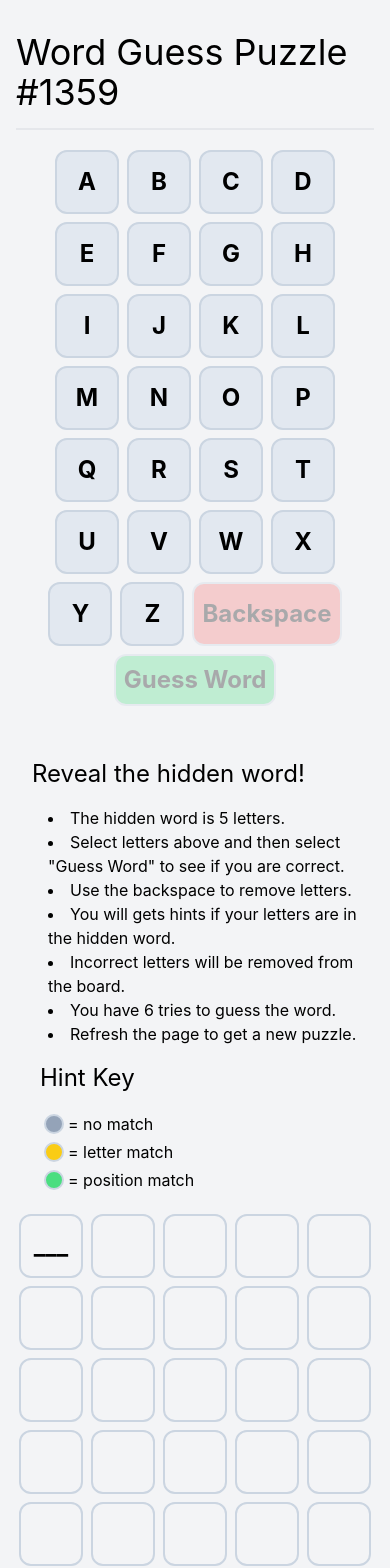
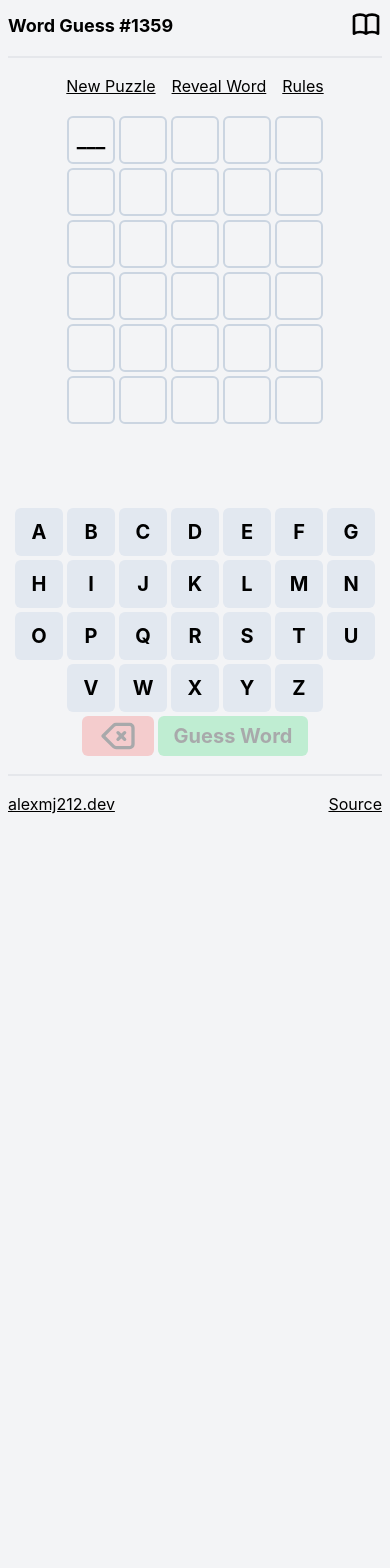
Before and after one commit to alexmj212/word-guess, a React (Create React App) app: page / in a window 390 px wide. Shown: the top 1568 px of the page. After the commit the page ends 844 px from the top, so only its background shows below. Built offline with nearby package versions, Linux system fonts and the light colour scheme.

Commit message:
rules modal, style fixes, mobile fixes

```diff
--- a/package.json
+++ b/package.json
@@ -4,6 +4,8 @@
   "private": true,
   "homepage": "https://alexmj212.dev/word-guess",
   "dependencies": {
+    "@headlessui/react": "^1.4.2",
+    "@heroicons/react": "^1.0.5",
     "@testing-library/jest-dom": "^5.16.1",
     "@testing-library/react": "^12.1.2",
     "@testing-library/user-event": "^13.5.0",
--- a/src/App.css
+++ b/src/App.css
@@ -9,7 +9,7 @@ body {
 
 .button {
   @apply flex justify-center items-center;
-  @apply text-2xl border-2 rounded-xl m-1 p-2 font-bold border-slate-300 dark:border-slate-500;
+  @apply text-xl rounded-md m-[2px] px-4 font-bold ;
   @apply hover:shadow-md;
   @apply hover:border-slate-500 dark:hover:border-slate-100;
   @apply disabled:opacity-30 hover:disabled:border-slate-400;
@@ -21,15 +21,18 @@ body {
   @apply bg-slate-200;
   @apply hover:bg-slate-100;
   @apply dark:bg-slate-700 dark:hover:bg-slate-600;
-  @apply w-16 h-16;
+  @apply w-12 h-12;
+  @apply md:w-14 md:h-14;
 }
 
 .guess-box {
-  @apply w-16 h-16;
+  @apply border-2 border-slate-300 dark:border-slate-500;
+  @apply w-12 h-12;
+  @apply md:w-14 md:h-14;
 }
 
 .no-match {
-  @apply bg-slate-400 dark:bg-slate-500;
+  @apply bg-slate-300 dark:bg-slate-800;
 }
 
 .contain-match {
@@ -37,5 +40,5 @@ body {
 }
 
 .position-match {
-  @apply bg-green-400 dark:bg-green-700;
+  @apply bg-green-500 dark:bg-green-700;
 }
--- a/src/App.tsx
+++ b/src/App.tsx
@@ -1,11 +1,14 @@
 import React, { useEffect, useState } from "react";
 import "./App.css";
+import Modal from "./Modal";
 import { guessWords, validWords } from "./wordList";
+import { BackspaceIcon, BookOpenIcon } from "@heroicons/react/outline";
 
 type LetterState = {
   letter: string;
   containMatch: boolean;
   positionMatch: boolean;
+  noMatch: boolean;
   disabled: boolean;
 };
 
@@ -22,10 +25,12 @@ function App() {
   const [showError, setShowError] = useState<boolean>(false);
   const [showSuccess, setShowSuccess] = useState<boolean>(false);
   const [showFail, setShowFail] = useState<boolean>(false);
+  const [openRulesModal, setOpenRulesModal] = useState<boolean>(false);
   const blankLetter: LetterState = {
     letter: "",
     containMatch: false,
     positionMatch: false,
+    noMatch: false,
     disabled: false,
   };
 
@@ -112,7 +117,7 @@ function App() {
       } else {
         const letterOption = letterOptions.find((letterOption: LetterState) => letterOption.letter === letter);
         if (letterOption) {
-          letterOption.disabled = true;
+          letterOption.noMatch = true;
         }
       }
     });
@@ -137,7 +142,9 @@ function App() {
   };
 
   const determineLetterClass = (letterState: LetterState) => {
-    if (letterState.containMatch && !letterState.positionMatch) {
+    if (letterState.noMatch && !letterState.positionMatch && !letterState.containMatch) {
+      return "no-match";
+    } else if (letterState.containMatch && !letterState.positionMatch) {
       return "contain-match";
     } else if (letterState.containMatch && letterState.positionMatch) {
       return "position-match";
@@ -148,63 +155,28 @@ function App() {
 
   return (
     <div className="w-full h-full">
-      <div className="w-full max-w-4xl mx-auto my-8 px-4">
-        <h1 className="text-4xl border-b-2 pb-4">Word Guess Puzzle #{validWords.indexOf(goalWord.toLocaleLowerCase())}</h1>
-        <div className="my-4 mx-auto max-w-2xl flex flex-col justify-center">
-          <div className="flex flex-col">
-            <div className="flex flex-row flex-wrap mb-4 justify-center">
-              {letterOptions.map((letter) => {
-                return (
-                  <button key={letter.letter} onClick={() => onSelect(letter.letter)} value={letter.letter} className={`button letter-option ${determineLetterClass(letter)}`} disabled={letter.disabled || showSuccess || showFail}>
-                    {letter.letter}
-                  </button>
-                );
-              })}
-              <button className="button bg-red-400 dark:bg-red-700" onClick={onBackspace} disabled={showSuccess || showFail || disableBackspace}>
-                Backspace
+      <div className="w-full max-w-4xl mx-auto my-2 px-2 sm:my-4 sm:px-4">
+        <div className="flex flex-row justify-between items-end border-b-2 pb-4">
+          <h1 className="text-lg md:text-4xl font-bold">Word Guess #{validWords.indexOf(goalWord.toLocaleLowerCase())}</h1>
+          <ul>
+            <li>
+              <button title="Rules" onClick={() => setOpenRulesModal(true)}>
+                <BookOpenIcon className="w-8 h-8 inline-block" />
               </button>
-              <button className="button bg-green-400 dark:bg-green-700" onClick={onSubmit} disabled={disableSubmit}>
-                Guess Word
-              </button>
-            </div>
-            <div className="flex flex-col justify-center items-center">
-              {showError && <div className="button bg-yellow-400 dark:bg-yellow-700">{guessedWord} is not a word!</div>}
-              {showFail && <div className="button bg-red-400 dark:bg-red-700">Sorry! The word was {goalWord}</div>}
-              {showSuccess && <div className="button bg-green-400 dark:bg-green-700">Congrats! The word is {goalWord}!</div>}
-              {(showFail || showSuccess) && (
-                <div className="underline cursor-pointer" onClick={() => window.location.reload()}>
-                  Try another?
-                </div>
-              )}
-            </div>
-          </div>
+            </li>
+          </ul>
         </div>
-        <div className="flex flex-wrap justify-center">
-          <div className="flex flex-col flex-wrap flex-1 p-4 basis-1/2">
-            <div className="flex flex-col mb-4">
-              <h2 className="text-2xl mb-4">Reveal the hidden word!</h2>
-              <ul className="list-disc list-inside pl-4">
-                <li>The hidden word is 5 letters.</li>
-                <li>Select letters above and then select "Guess Word" to see if you are correct.</li>
-                <li>Use the backspace to remove letters.</li>
-                <li>You will gets hints if your letters are in the hidden word.</li>
-                <li>Incorrect letters will be removed from the board.</li>
-                <li>You have 6 tries to guess the word.</li>
-                <li>Refresh the page to get a new puzzle.</li>
-              </ul>
-            </div>
-            <div className="pl-2">
-              <h2 className="text-2xl mb-4">Hint Key</h2>
-              <div className="flex flex-row items-center">
-                <div className="button no-match"> </div> = no match
-              </div>
-              <div className="flex flex-row items-center">
-                <div className="button contain-match"> </div> = letter match
-              </div>
-              <div className="flex flex-row items-center">
-                <div className="button position-match"> </div> = position match
-              </div>
-            </div>
+        <div className="my-4 mx-auto md:max-w-xl flex flex-col justify-center">
+          <div className="flex flex-row flex-wrap mb-4 justify-center space-x-4">
+            <button className="underline" onClick={() => window.location.reload()}>
+              New Puzzle
+            </button>
+            <button className="underline" onClick={() => setShowFail(true)}>
+              Reveal Word
+            </button>
+            <button className="underline" onClick={() => setOpenRulesModal(true)}>
+              Rules
+            </button>
           </div>
           <div>
             {guessArray.map((guessRow, row) => (
@@ -220,6 +192,35 @@ function App() {
               </div>
             ))}
           </div>
+          <div className="flex flex-col">
+            <div className="flex flex-col justify-center items-center h-20">
+              {showError && <div className="button bg-yellow-400 dark:bg-yellow-700">{guessedWord} is not a word!</div>}
+              {showFail && <div className="button bg-red-400 dark:bg-red-700">Sorry! The word was {goalWord}</div>}
+              {showSuccess && <div className="button bg-green-400 dark:bg-green-700">Congrats! The word is {goalWord}!</div>}
+              {(showFail || showSuccess) && (
+                <div className="underline cursor-pointer" onClick={() => window.location.reload()}>
+                  Try another?
+                </div>
+              )}
+            </div>
+            <div className="flex flex-row flex-wrap justify-center">
+              {letterOptions.map((letter) => {
+                return (
+                  <button key={letter.letter} onClick={() => onSelect(letter.letter)} value={letter.letter} className={`button letter-option ${determineLetterClass(letter)}`} disabled={letter.disabled || showSuccess || showFail}>
+                    {letter.letter}
+                  </button>
+                );
+              })}
+            </div>
+            <div className="flex flex-row flex-wrap justify-center">
+              <button className="button bg-red-400 dark:bg-red-700" onClick={onBackspace} disabled={showSuccess || showFail || disableBackspace}>
+                <BackspaceIcon className="h-10 w-10" />
+              </button>
+              <button className="button bg-green-400 dark:bg-green-700" onClick={onSubmit} disabled={disableSubmit}>
+                Guess Word
+              </button>
+            </div>
+          </div>
         </div>
         <div className="border-t-2 mt-4 py-4 flex flex-row justify-between">
           <div>
@@ -234,6 +235,33 @@ function App() {
           </div>
         </div>
       </div>
+      <Modal open={openRulesModal} setOpen={setOpenRulesModal} title="Guess the Hidden Word!">
+        <div className="flex flex-col">
+          <ul className="list-disc list-inside">
+            <li>The hidden word is 5 letters.</li>
+            <li>Select letters to spell a word.</li>
+            <li>Use "Guess Word" to see if you are correct.</li>
+            <li>
+              Use <BackspaceIcon className="h-6 w-6 inline-block" /> to remove letters from your guess.
+            </li>
+            <li>You will gets hints if your letters are in the hidden word.</li>
+            <li>You have 6 tries to guess the word.</li>
+            <li>Refresh the page to get a new puzzle.</li>
+          </ul>
+        </div>
+        <div>
+          <h2 className="text-lg font-bold leading-10">Hint Key</h2>
+          <div className="flex flex-row items-center">
+            <div className="button w-10 h-10 no-match"> </div> = No letters match
+          </div>
+          <div className="flex flex-row items-center">
+            <div className="button w-10 h-10 contain-match"> </div> = A letter is correct but in the wrong position
+          </div>
+          <div className="flex flex-row items-center">
+            <div className="button w-10 h-10 position-match"> </div> = A letter is correct and in the right position
+          </div>
+        </div>
+      </Modal>
     </div>
   );
 }
--- /dev/null
+++ b/src/Modal.tsx
@@ -0,0 +1,60 @@
+import React, { Fragment } from "react";
+import { Dialog, Transition } from "@headlessui/react";
+
+type ModalProps = {
+  title: string;
+  open: boolean;
+  setOpen: (state: boolean) => void;
+};
+
+const Modal: React.FC<ModalProps> = ({ title, open, setOpen, children }) => {
+  return (
+    <Transition.Root show={open} as={Fragment}>
+      <Dialog as="div" className="fixed z-10 inset-0 overflow-y-auto" onClose={setOpen}>
+        <div className="flex items-end justify-center min-h-screen pt-4 px-4 pb-20 text-center sm:block sm:p-0">
+          <Transition.Child as={Fragment} enter="ease-out duration-300" enterFrom="opacity-0" enterTo="opacity-100" leave="ease-in duration-200" leaveFrom="opacity-100" leaveTo="opacity-0">
+            <Dialog.Overlay className="fixed inset-0 bg-neutral-800 bg-opacity-80 transition-opacity" />
+          </Transition.Child>
+
+          {/* This element is to trick the browser into centering the modal contents. */}
+          <span className="hidden sm:inline-block sm:align-middle sm:h-screen" aria-hidden="true">
+            &#8203;
+          </span>
+          <Transition.Child
+            as={Fragment}
+            enter="ease-out duration-300"
+            enterFrom="opacity-0 translate-y-4 sm:translate-y-0 sm:scale-95"
+            enterTo="opacity-100 translate-y-0 sm:scale-100"
+            leave="ease-in duration-200"
+            leaveFrom="opacity-100 translate-y-0 sm:scale-100"
+            leaveTo="opacity-0 translate-y-4 sm:translate-y-0 sm:scale-95"
+          >
+            <div className="inline-block align-bottom bg-white dark:bg-slate-700 rounded-lg text-left overflow-hidden shadow-xl transform transition-all sm:my-8 sm:align-middle sm:max-w-lg sm:w-full">
+              <div className="px-4 pt-5 pb-4 sm:p-6 sm:pb-4">
+                <div className="sm:flex sm:items-start">
+                  <div className="sm:ml-4">
+                    <Dialog.Title as="h3" className="text-2xl leading-10 font-medium">
+                      {title}
+                    </Dialog.Title>
+                    <div className="mt-2">{children}</div>
+                  </div>
+                </div>
+              </div>
+              <div className="px-4 py-3 sm:px-6 flex justify-center">
+                <button
+                  type="button"
+                  className="button bg-green-500 dark:bg-green-700 text-white py-2"
+                  onClick={() => setOpen(false)}
+                >
+                  OK
+                </button>
+              </div>
+            </div>
+          </Transition.Child>
+        </div>
+      </Dialog>
+    </Transition.Root>
+  );
+};
+
+export default Modal;
```
Also changed, not shown: 1 other file (tests, documents, lock files or other folders).
